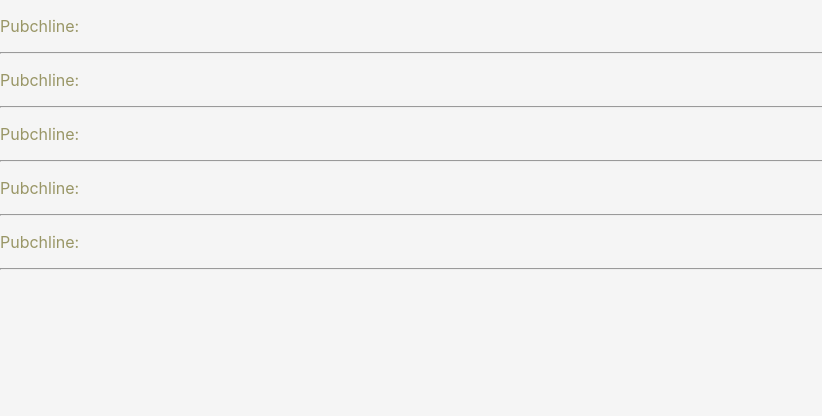
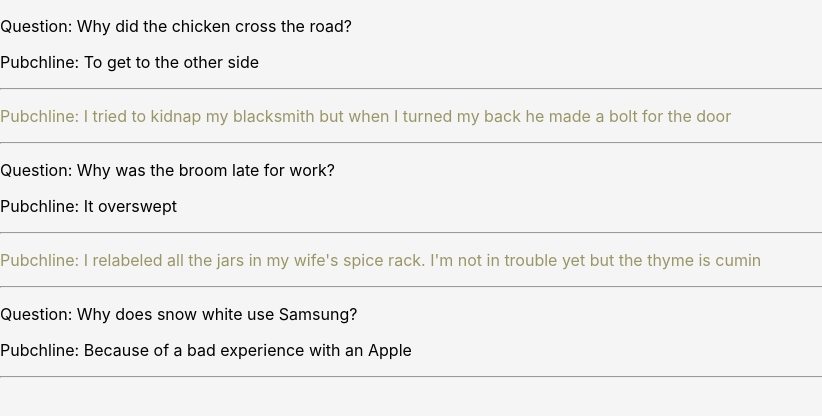
Before and after one commit to jepl-towquest/todo-app, a React (Create React App) app: page / in a window 1280 px wide. Shown: the top 416 px of the page, without its empty margins (0-822 px from the left). Built offline with nearby package versions, Linux system fonts and the light colour scheme.

Commit message:
Get joke data from array, map the data to components into a new array and render that new array

```diff
--- a/src/AppJoke.js
+++ b/src/AppJoke.js
@@ -1,24 +1,29 @@
 import React from 'react'
 import Joke from './components/Joke'
+import jokesData from './data/jokesData'
 
 function App() {
+
+  // Longhand function
+  // const jokeComponents = jokesData.map(function(joke) {
+  //   return (
+  //     <Joke question={joke.question} punchline={joke.punchline} />
+  //   )
+  // })
+
+  // Longhand arrow function
+  // const jokeComponents = jokesData.map((joke) => {
+  //   return (
+  //     <Joke question={joke.question} punchline={joke.punchline} />
+  //   )
+  // })
+
+  // Shorthand arrow function on one line with implicit return as there is only 1 component
+  const jokeComponents = jokesData.map(joke => <Joke question={joke.question} punchline={joke.punchline} />)
+
   return (
     <div>
-      <Joke
-        joke={{question:"Why did the chicken cross the road?", punchline:"To get to the other side"}}
-        />
-      <Joke
-        joke={{punchline:"I tried to kidnap my blacksmith but when I turned my back he made a bolt for the door"}}
-        />
-      <Joke
-        joke={{question:"Why was the broom late for work?", punchline:"It overswept"}}
-        />
-      <Joke
-        joke={{punchline:"I relabeled all the jars in my wife's spice rack. I'm not in trouble yet but the thyme is cumin"}}
-        />
-      <Joke
-        joke={{question:"Why does snow white use Samsung?", punchline:"Because of a bad experience with an Apple"}}
-        />
+      {jokeComponents}
     </div>
   )
 }
```
